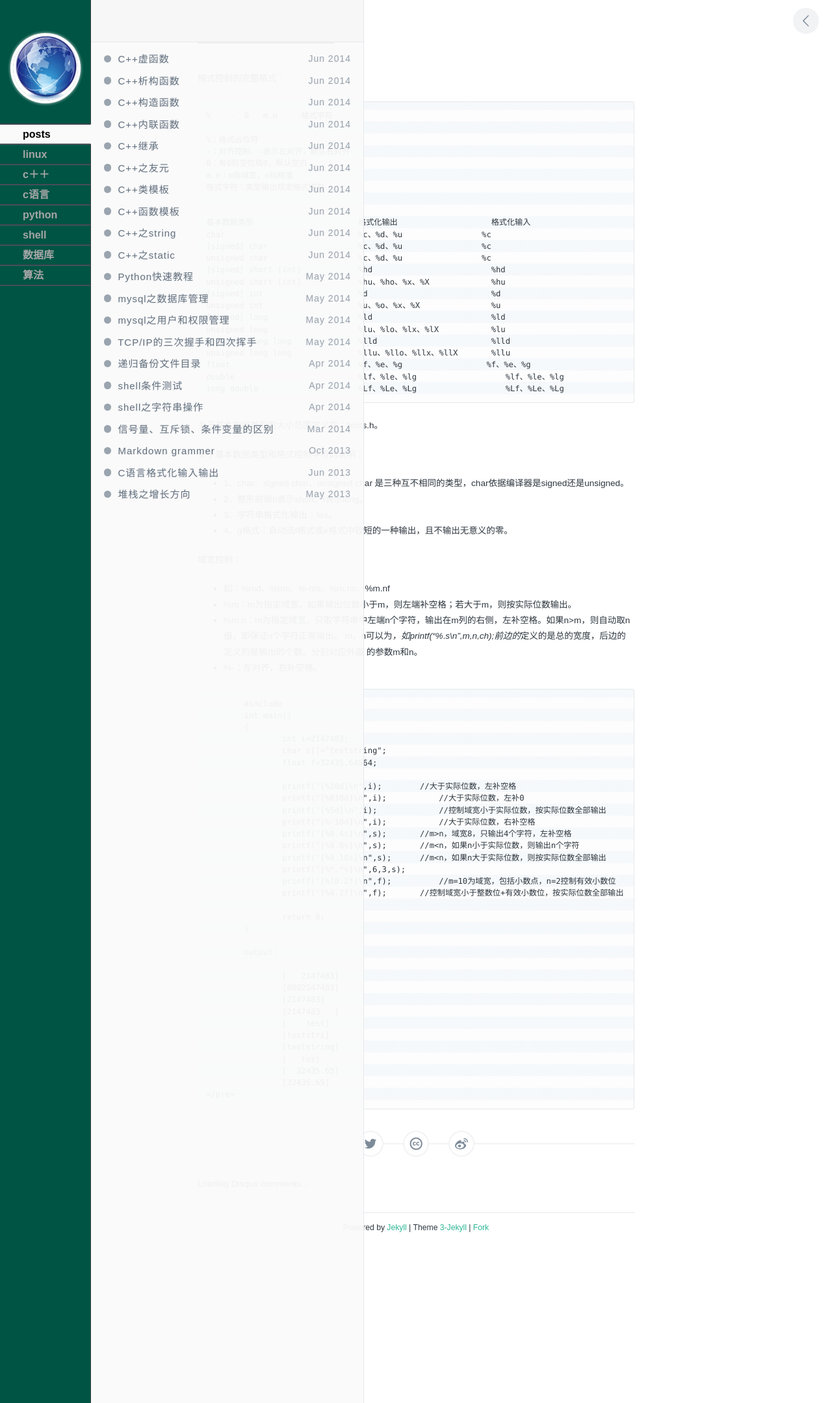
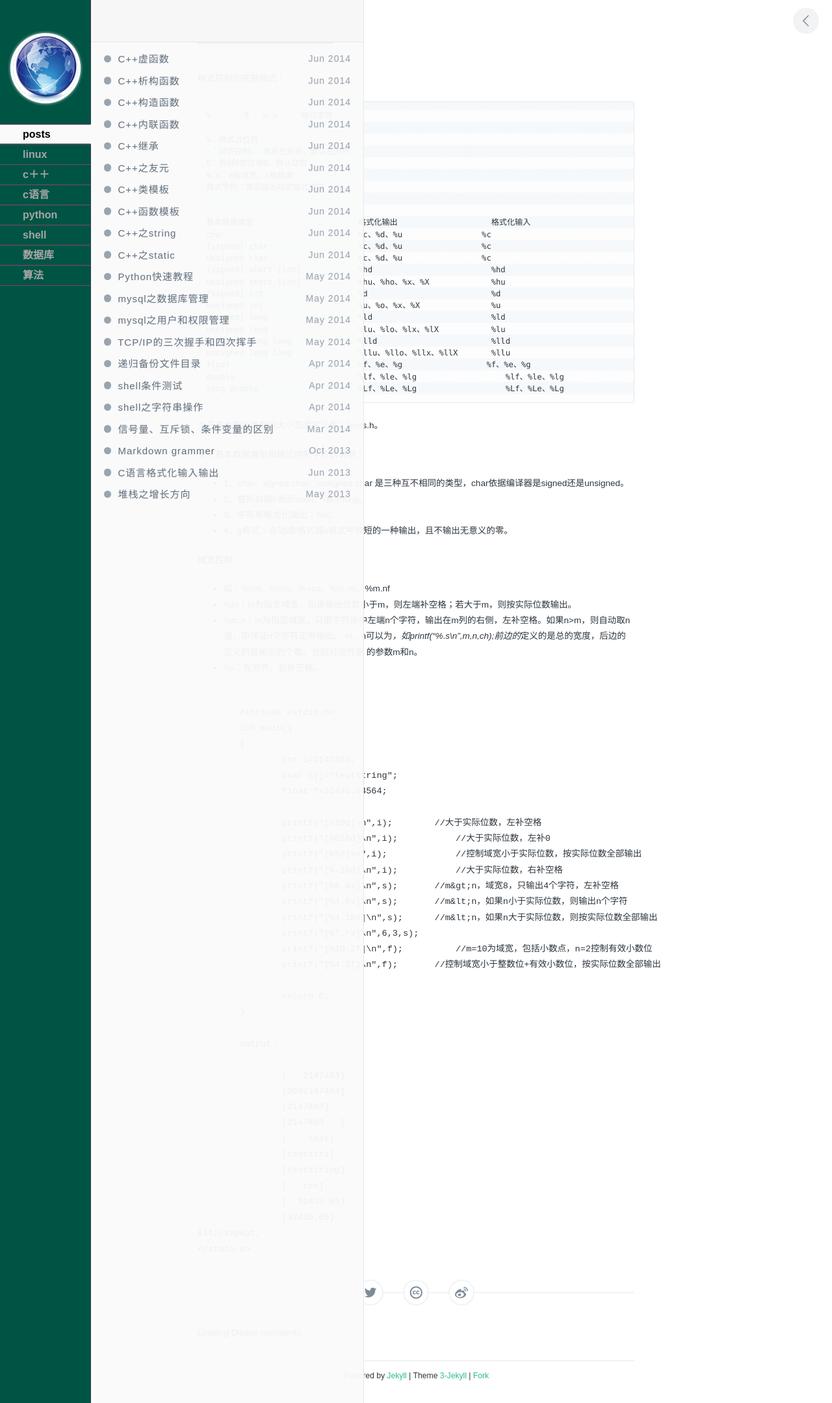
Before and after one commit to segcoredump/segdump.github.io, a Jekyll site: the page built from _posts/2013-06-05-C语言格式化输入输出.md, in a window 1280 px wide. Shown: the whole page at 65% size. Built offline with Jekyll 4.4.1, drawn with Linux system fonts in a browser that asks for light colours; nearby versions of some CDN libraries; library files that are not in the unit come from our copies; Markdown is read by kramdown in place of the engine named in the settings; comment, search, counter and statistics services are not loaded.

Commit message:
Update 2013-06-05-C语言格式化输入输出.md

```diff
--- a/_posts/2013-06-05-C语言格式化输入输出.md
+++ b/_posts/2013-06-05-C语言格式化输入输出.md
@@ -53,7 +53,7 @@ tags: [c语言]
 * %-：左对齐，右补空格。
 
 
-<pre>
+<xmp>
 	#include <stdio.h>
 	int main()
 	{
@@ -87,4 +87,4 @@ tags: [c语言]
 		[   tes]
 		[  32435.65]
 		[32435.65]
-</pre>
+</xmp>
```
